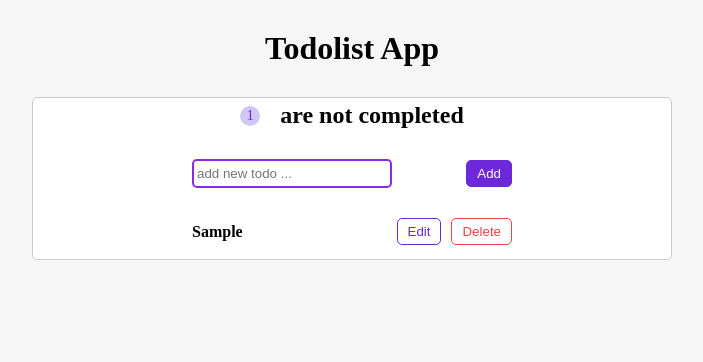
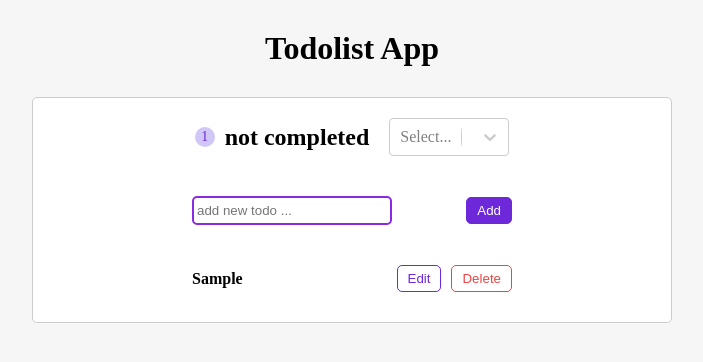
Before and after one commit to mehrnazpishyar/Todolist-React, a React (Create React App) app: page / in a window 1280 px wide. Both pictures are taken after typing "Sample" into the empty fields and a click on the button "Add". Shown: the top 362 px of the page, without its empty margins (288-991 px from the left). Built offline with nearby package versions, Linux system fonts and the light colour scheme.

Commit message:
add select option for filter

```diff
--- a/package.json
+++ b/package.json
@@ -9,6 +9,7 @@
     "react": "^18.2.0",
     "react-dom": "^18.2.0",
     "react-scripts": "5.0.1",
+    "react-select": "^5.7.0",
     "web-vitals": "^2.1.4"
   },
   "scripts": {
--- a/src/App.css
+++ b/src/App.css
@@ -19,7 +19,7 @@
   background-color: #fff;
   border: 1px solid #ccc;
   border-radius: 5px;
-  padding: 4px;
+  padding: 20px;
 }
 
 .todo {
@@ -57,7 +57,7 @@ input:focus {
   align-items: center;
   justify-content: space-between;
   width: 20rem;
-  margin-bottom: 20px;
+  margin: 30px 0;
 }
 
 .button {
@@ -88,11 +88,12 @@ input:focus {
 header {
   display: flex;
   align-items: center;
-  margin-bottom: 30px;
+  margin-bottom: 10px;
+
 }
 
 header span {
-  margin-right: 20px;
+  margin-right: 10px;
   display: inline-block;
   width: 20px;
   font-size: 14px;
@@ -104,3 +105,7 @@ header span {
   justify-content: center;
   align-items: center;
 }
+
+header h2 {
+  margin-right: 20px;
+}
--- a/src/components/Navbar.js
+++ b/src/components/Navbar.js
@@ -1,16 +1,18 @@
 import React from "react";
+import Select from 'react-select';
 
-const Navbar = ({ uncompletedTodo }) => {
+const options = [
+  { value: 'All', label: 'All' },
+  { value: 'Completed', label: 'Completed' },
+  { value: 'Uncompleted', label: 'Uncompleted' },
+];
+
+const Navbar = ({ uncompletedTodo,onChange,selectedOption }) => {
+  if (!uncompletedTodo) return <h2>set your today todos!</h2>;
   return (
     <header>
-      {uncompletedTodo ? (
-        <>
-          <span>{uncompletedTodo}</span>
-          <h2>are not completed</h2>
-        </>
-      ) : (
-        <h2>set your today todos!</h2>
-      )}
+      <span>{uncompletedTodo}</span><h2>not completed</h2>
+      <Select onChange={onChange} value={selectedOption} options={options}/>
     </header>
   );
 };
--- a/src/components/TodoApp.js
+++ b/src/components/TodoApp.js
@@ -1,10 +1,16 @@
-import React, { useState } from "react";
+import React, { useEffect, useState } from "react";
 import Navbar from "./Navbar";
 import TodoForm from "./TodoForm";
 import TodoList from "./TodoList";
 
 const TodoApp = () => {
   const [todos, setTodos] = useState([]);
+  const [filteredTodos, setFilteredTodos] = useState([]);
+  const [selectedOption, setSelectedOption] = useState("All");
+
+  useEffect(() => {
+    filterTodos(selectedOption.value);
+  }, [todos, selectedOption]);
 
   const addTodoHandler = (input) => {
     const newTodo = {
@@ -42,12 +48,34 @@ const TodoApp = () => {
     setTodos(updatedTodos);
   };
 
+  const filterTodos = (selectedOption) => {
+    switch (selectedOption) {
+      case "Completed":
+        setFilteredTodos(todos.filter((t) => t.isCompleted));
+        break;
+      case "Uncompleted":
+        setFilteredTodos(todos.filter((t) => !t.isCompleted));
+        break;
+      default:
+        setFilteredTodos(todos);
+    }
+  };
+
+  const selectHandler = (e) => {
+    setSelectedOption(e);
+    filterTodos(e.value);
+  };
+
   return (
     <div className="container">
-      <Navbar uncompletedTodo={todos.filter(t=>!t.isCompleted).length} />
+      <Navbar
+        uncompletedTodo={todos.filter((t) => !t.isCompleted).length}
+        selectedOption={selectedOption}
+        onChange={selectHandler}
+      />
       <TodoForm submitTodo={addTodoHandler} />
       <TodoList
-        todos={todos}
+        todos={filteredTodos}
         onComplete={completeTodo}
         onDelete={removeTodo}
         onUpdateTodo={updateTodo}
```
Also changed, not shown: 1 other file (tests, documents, lock files or other folders).
